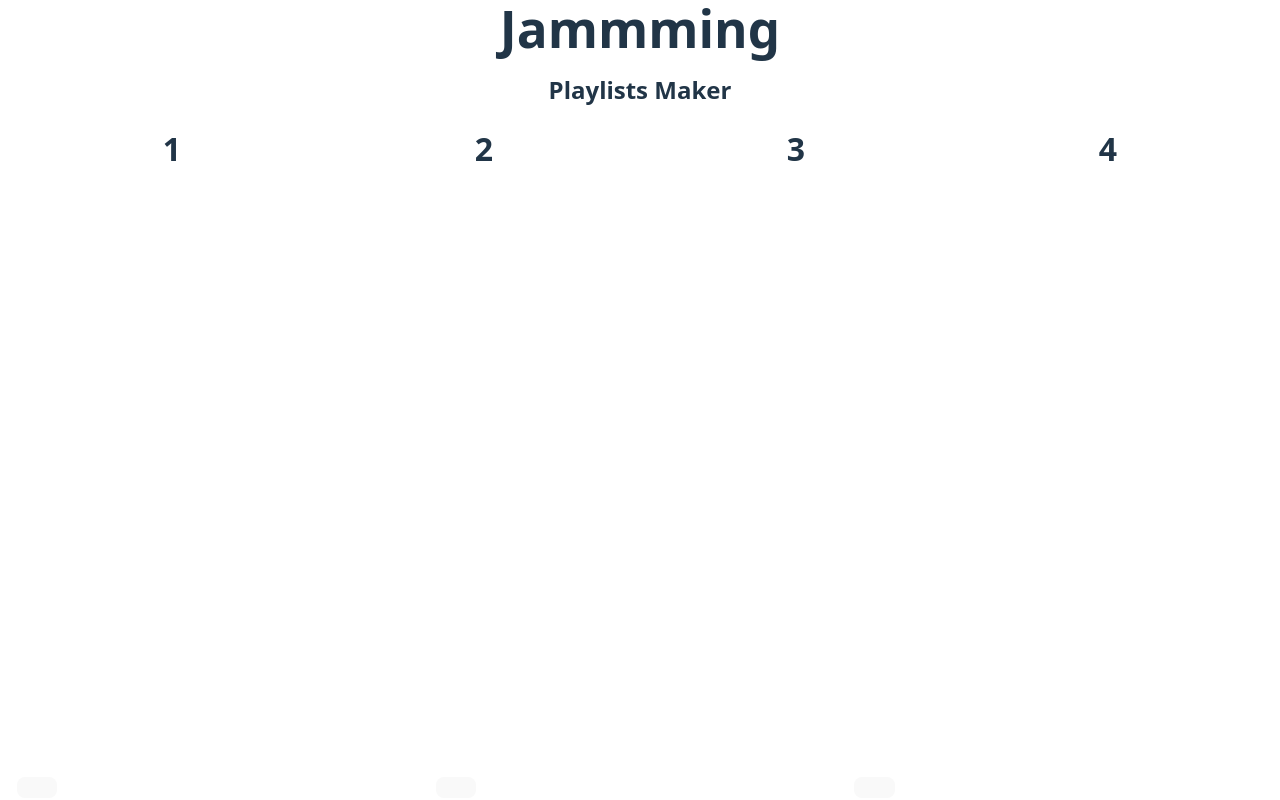
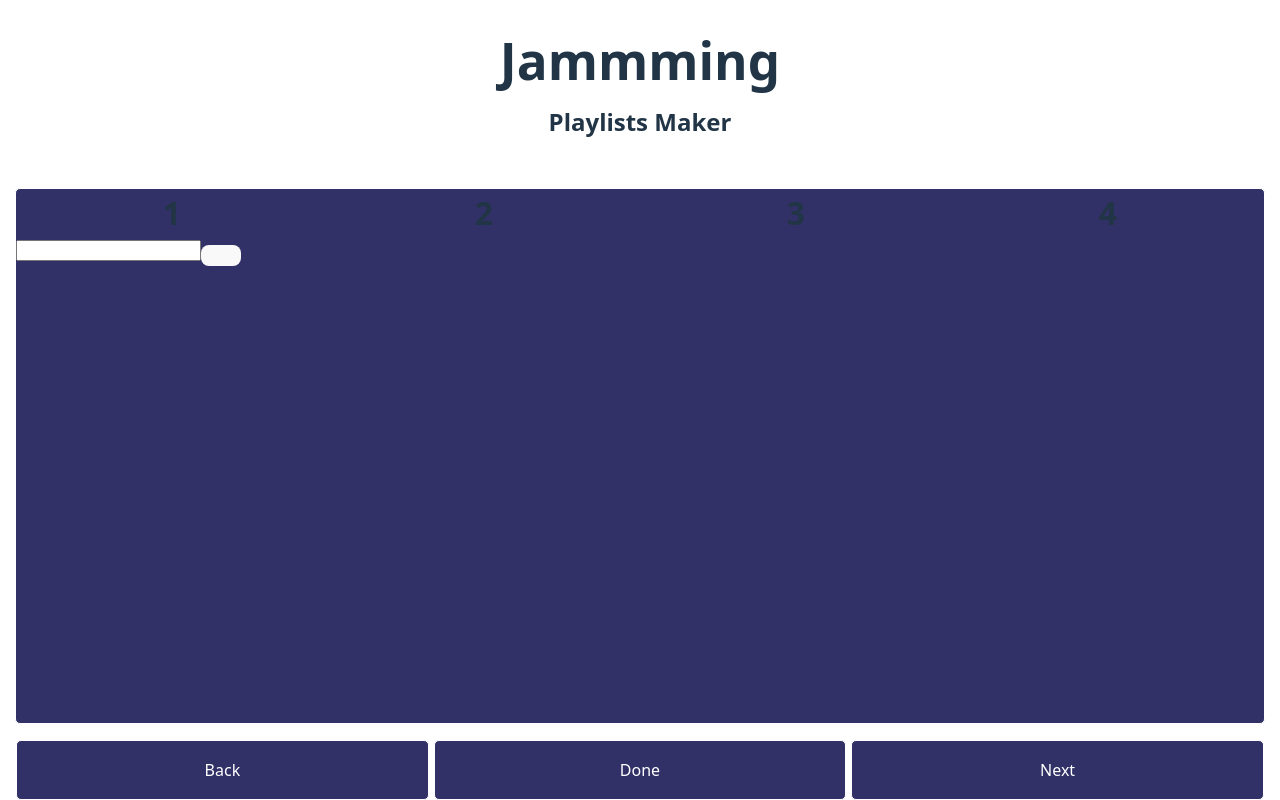
Before and after one commit to rjacqmotte/jammming, a React app: page / in a window 1280 px wide. Built offline with nearby package versions, Linux system fonts and the light colour scheme; the HTML template or start-up script is replaced by a standard one.

Commit message:
fix NavButtons, create variables.css, start SearchBar

```diff
--- a/src/App.jsx
+++ b/src/App.jsx
@@ -3,6 +3,7 @@ import Header from './components/Header/Header.jsx'
 import Menu from './components/Menu/Menu.jsx'
 import Container from './components/Container/Container.jsx'
 import NavButtons from './components/NavButtons/NavButtons.jsx'
+import './variables.css'
 
 function App() {
 
--- a/src/components/Container/Container.jsx
+++ b/src/components/Container/Container.jsx
@@ -1,10 +1,12 @@
 import styles from './Container.module.css'
 import Menu from '../Menu/Menu'
+import SearchBar from '../SearchBar/SearchBar'
 
 function Container() {
     return (
         <div className={styles.container}>
             <Menu/>
+            <SearchBar/>
         </div>
     )
 }
--- a/src/components/Container/Container.module.css
+++ b/src/components/Container/Container.module.css
@@ -3,4 +3,6 @@
     border: 1px solid white;
     width: 100%;
     height: 100%;
+    border-radius: var(--border-radius);
+    background-color: var(--color-secondary);
 }
--- a/src/components/Header/Header.module.css
+++ b/src/components/Header/Header.module.css
@@ -2,7 +2,7 @@
     display: flex;
     flex-direction: column;
     gap: 1rem;
-    marginddd: 2rem;
+    margin: 2rem;
 }
 
 .header__title,
--- a/src/components/NavButtons/NavButtons.jsx
+++ b/src/components/NavButtons/NavButtons.jsx
@@ -5,13 +5,13 @@ function NavButtons() {
         <nav className={styles.NavButtons}>
             <ul className={styles.NavButtons__list}>
                 <li className={styles.NavButtons__item}>
-                    <button className={styles.NavButtons__Btn}></button>
+                    <button className={styles.NavButtons__Btn}>Back</button>
                 </li>
                 <li className={styles.NavButtons__item}>
-                    <button className={styles.NavButtons__Btn}></button>
+                    <button className={styles.NavButtons__Btn}>Done</button>
                 </li>
                 <li className={styles.NavButtons__item}>
-                    <button className={styles.NavButtons__Btn}></button>
+                    <button className={styles.NavButtons__Btn}>Next</button>
                 </li>
             </ul>
         </nav>
--- a/src/components/NavButtons/NavButtons.module.css
+++ b/src/components/NavButtons/NavButtons.module.css
@@ -1,20 +1,31 @@
 .NavButtons {
     width: 100%;
-    border: solid 1px white;
+    height: 60px;
 }
 
 .NavButtons__list {
+    height: 100%;
     display: flex;
     list-style-type: none;
-    gap: 0.5rem;
+    gap: 0.3rem;
     margin: 0;
     padding: 0;
+
 
 }
 
 .NavButtons__item {
     flex: 1;
-    border: solid white 1px;
+    display: flex;
+    justify-content: center;
 }
 
-.navButtons__Btn {}
+.NavButtons__Btn {
+    background-color: var(--color-secondary);
+    color: var(--color-text);
+    border: 1px white solid;
+    border-radius: var(--border-radius);
+    width: 100%;
+    min-width: 48px;
+    min-height: 48px;
+}
--- /dev/null
+++ b/src/components/SearchBar/SearchBar.jsx
@@ -0,0 +1,14 @@
+import styles from './SearchBar.module.css'
+
+function SearchBar() {
+    return (
+        <div>
+            <form>
+                <input></input>
+                <button></button>
+            </form>
+        </div>
+    )
+}
+
+export default SearchBar
--- /dev/null
+++ b/src/variables.css
@@ -0,0 +1,13 @@
+:root {
+    --border-radius: 5px;
+
+    --color-text: white;
+
+    --color-primary: black;
+    --color-secondary: rgb(49, 49, 103);
+    --color-tertary: rgb(93, 47, 47);
+    --color-quartary: rgb(43, 78, 43);
+
+    --color-background: var(--color-primary);
+    --color-button: var(--color-secondary);
+}
```
Also changed, not shown: src/components/SearchBar/SearchBar.module.css (added).
